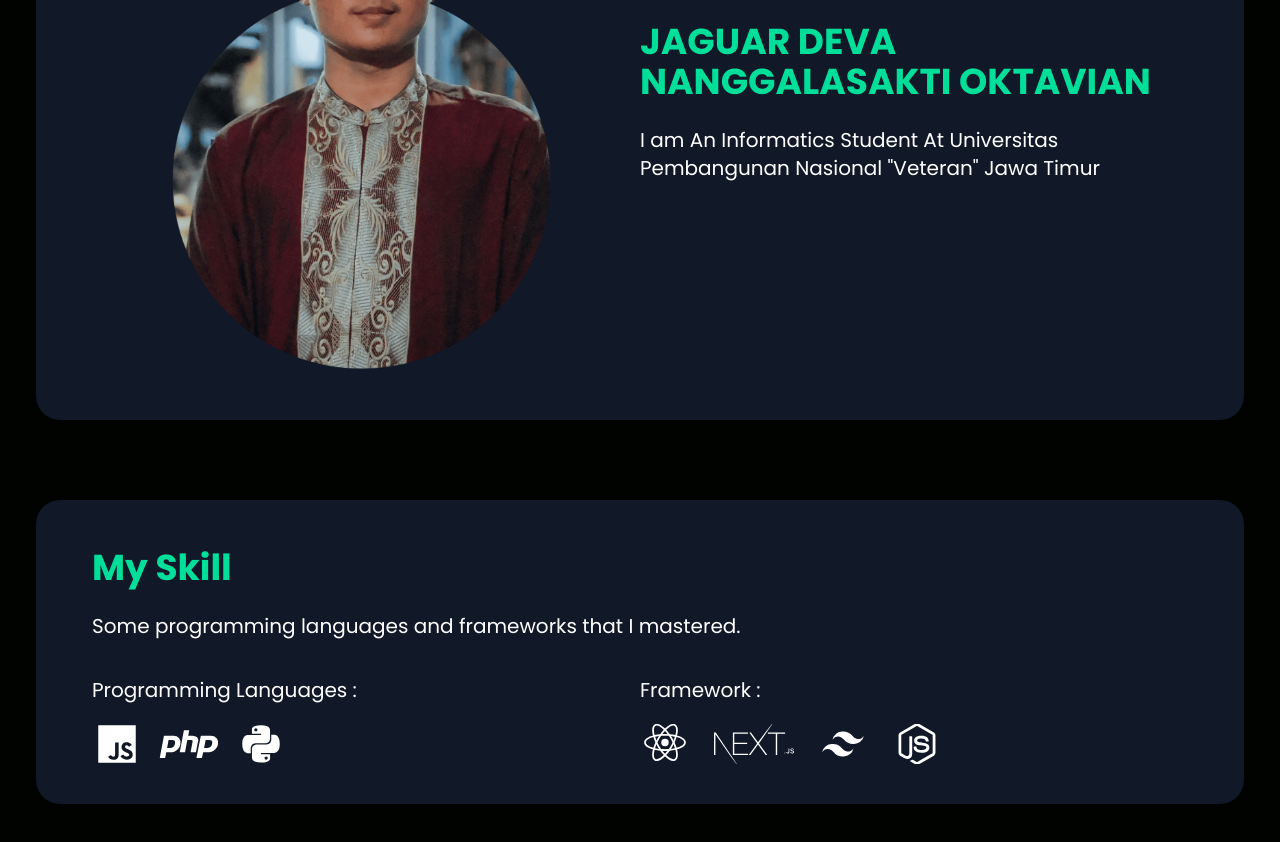
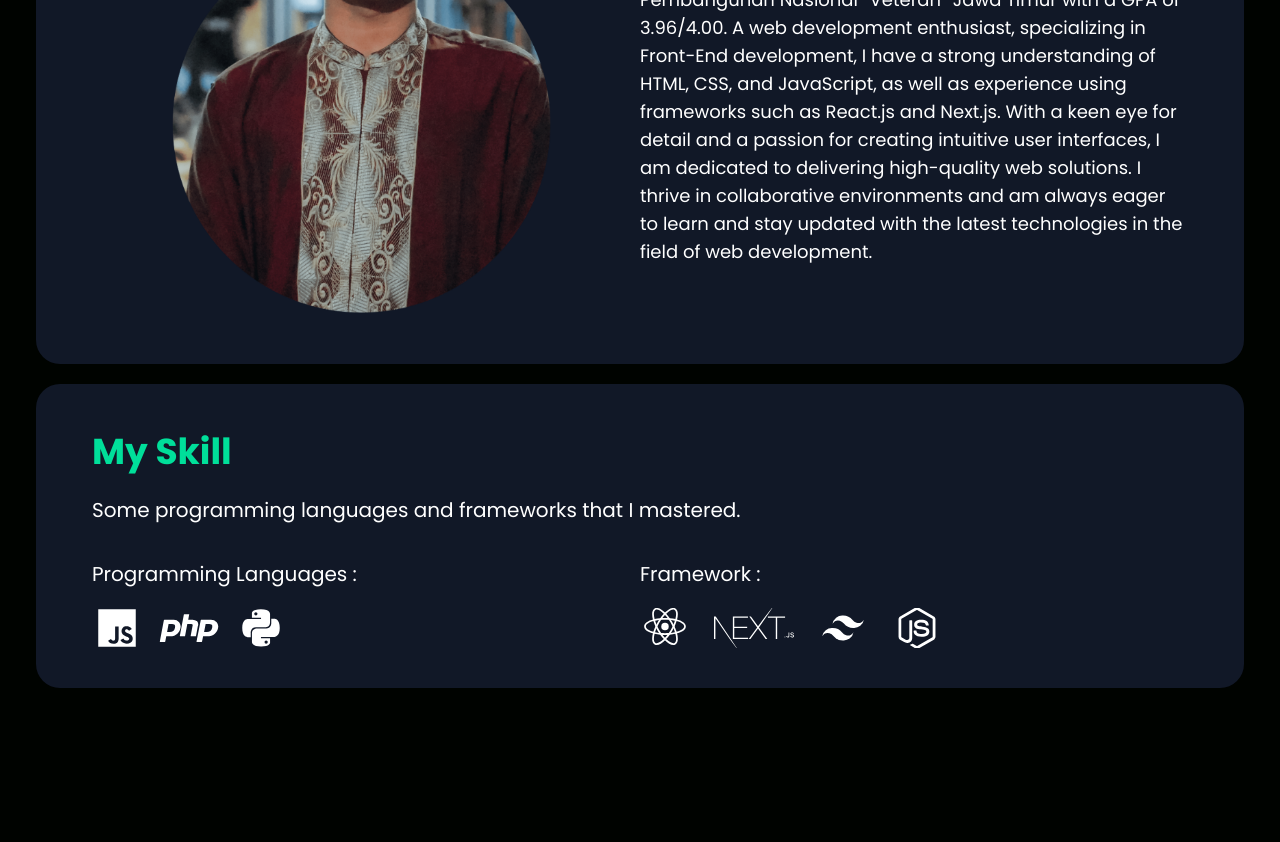
Before and after one commit to jaguardeva/my-portofolio, a React (Vite) app: page /about in a window 1280 px wide. Shown: the part 400-1242 px from the top of the page. After the commit the page ends 1128 px from the top, so only its background shows below. Built offline with nearby package versions, Linux system fonts and the light colour scheme; what tailwindcss-animated would draw is missing.

Commit message:
feat: motion delay

```diff
--- a/src/components/About/Aboutme.jsx
+++ b/src/components/About/Aboutme.jsx
@@ -26,9 +26,18 @@ export default function Aboutme() {
                 <p className="text-[#00df9a] font-bold md:text-4xl sm:text-3xl text-2xl py-2">
                   JAGUAR DEVA NANGGALASAKTI OKTAVIAN
                 </p>
-                <h1 className="my-4 text-md md:text-xl">
-                  I am An Informatics Student At Universitas Pembangunan
-                  Nasional "Veteran" Jawa Timur
+                <h1 className="my-4 text-md md:text-lg">
+                  I am a 4th semester student of informatics
+                  engineering/computer science at the Universitas Pembangunan
+                  Nasional “Veteran” Jawa Timur with a GPA of 3.96/4.00. A web
+                  development enthusiast, specializing in Front-End development,
+                  I have a strong understanding of HTML, CSS, and JavaScript, as
+                  well as experience using frameworks such as React.js and
+                  Next.js. With a keen eye for detail and a passion for creating
+                  intuitive user interfaces, I am dedicated to delivering
+                  high-quality web solutions. I thrive in collaborative
+                  environments and am always eager to learn and stay updated
+                  with the latest technologies in the field of web development.
                 </h1>
               </div>
             </div>
--- a/src/components/About/MySkills.jsx
+++ b/src/components/About/MySkills.jsx
@@ -13,12 +13,14 @@ import "aos/dist/aos.css";
 
 export default function MySkills() {
   useEffect(() => {
-    Aos.init({ duration: 2000 });
+    Aos.init({ duration: 1500 });
   }, []);
 
   return (
-    <div data-aos="fade-up">
-      <section className="text-white max-w-[1240px] mx-auto text-left flex flex-col justify-center translate-y-10">
+    <section
+      className="text-white w-full max-w-[1240px] mx-auto text-left flex flex-col justify-center translate-y-10"
+      data-aos="fade-up"
+    >
       <div className="bg-gray-900 rounded-3xl md:py-10 md:px-14 p-7">
         <div className="max-w-[1240px] mx-auto">
           <p className="text-[#00df9a] font-bold md:text-4xl sm:text-3xl text-2xl py-2">
@@ -53,6 +55,5 @@ export default function MySkills() {
         </div>
       </div>
     </section>
-    </div>
   );
 }
--- a/src/components/Projects/Card.jsx
+++ b/src/components/Projects/Card.jsx
@@ -1,11 +1,22 @@
-// Import React
-import Tag from "./Fragments/Tag"; // Import Tag component
+import Tag from "./Fragments/Tag";
 import propTypes from "prop-types";
+import Aos from "aos";
+import "aos/dist/aos.css";
+import { useEffect } from "react";
 
 function Card(props) {
-  const { classname, children } = props;
+  const { classname, children, dataAos, aosDelay } = props;
+
+  useEffect(() => {
+    Aos.init({ duration: 2000 }); // Initialize AOS
+  }, []);
+
   return (
-    <div className={` bg-gray-900 rounded-2xl overflow-hidden ${classname}`}>
+    <div
+      className={`bg-gray-900 rounded-2xl overflow-hidden ${classname}`}
+      data-aos={`${dataAos}`}
+      data-aos-delay={`${aosDelay}`} // Set data-aos-delay based on props
+    >
       {children}
     </div>
   );
@@ -19,16 +30,14 @@ const Header = (props) => {
 const Body = (props) => {
   const { name, children } = props;
   return (
-    <>
     <div className="p-8 pb-0">
       <h1 className="font-bold text-xl sm:text-lg md:text-xl lg:text-2xl uppercase text-white mb-2">
         {name}
       </h1>
-        <p className=" text-sm lg:text-md text-body-color leading-relaxed">
+      <p className="text-sm lg:text-md text-body-color leading-relaxed">
         {children}
       </p>
     </div>
-    </>
   );
 };
 
@@ -36,9 +45,9 @@ const Footer = (props) => {
   const { tag } = props;
   return (
     <div className="flex gap-3 p-8">
-      {tag.map((item, index) => {
-        return <Tag key={index} tag={item.framework} link={item.link} />;
-      })}
+      {tag.map((item, index) => (
+        <Tag key={index} tag={item.framework} link={item.link} />
+      ))}
     </div>
   );
 };
@@ -46,6 +55,8 @@ const Footer = (props) => {
 Card.propTypes = {
   children: propTypes.node.isRequired,
   classname: propTypes.string,
+  dataAos: propTypes.string.isRequired, // Require dataAos prop
+  aosDelay: propTypes.number.isRequired, // Require aosDelay prop
 };
 Header.propTypes = {
   image: propTypes.string.isRequired,
--- a/src/components/Projects/Projects.jsx
+++ b/src/components/Projects/Projects.jsx
@@ -7,10 +7,7 @@ export default function Projects() {
       <h1 className="font-bold text-xl md:text-2xl mb-5">Web Projects</h1>
       <div className="grid sm:grid-cols-2 lg:grid-cols-3 gap-5 md:gap-10">
         {PROJECT_LIST.map((item, index) => (
-          <Card
-            key={index}
-            classname={`animate-fade-up animate-delay-${index * 500}`}
-          >
+          <Card key={index} dataAos={"fade-up"} aosDelay={index * 500}>
             <Card.Header image={item.image} name={item.name} />
             <Card.Body name={item.name}>{item.desc}</Card.Body>
             <Card.Footer tag={item.tag} />
--- a/src/pages/About.jsx
+++ b/src/pages/About.jsx
@@ -5,7 +5,7 @@ import Navbar from "../components/Navbar";
 function About() {
   return (
     <Navbar>
-      <div className="text-white max-w-[1240px]  mx-auto text-left flex flex-col justify-center px-4 md:py-24 pb-20 gap-10">
+      <div className="text-white max-w-[1240px]  mx-auto text-left flex flex-col justify-center px-4 md:py-10 pb-20 gap-5">
         <Aboutme />
         <MySkills />
       </div>
```
Lines whose indentation alone changed are shown as unchanged.
